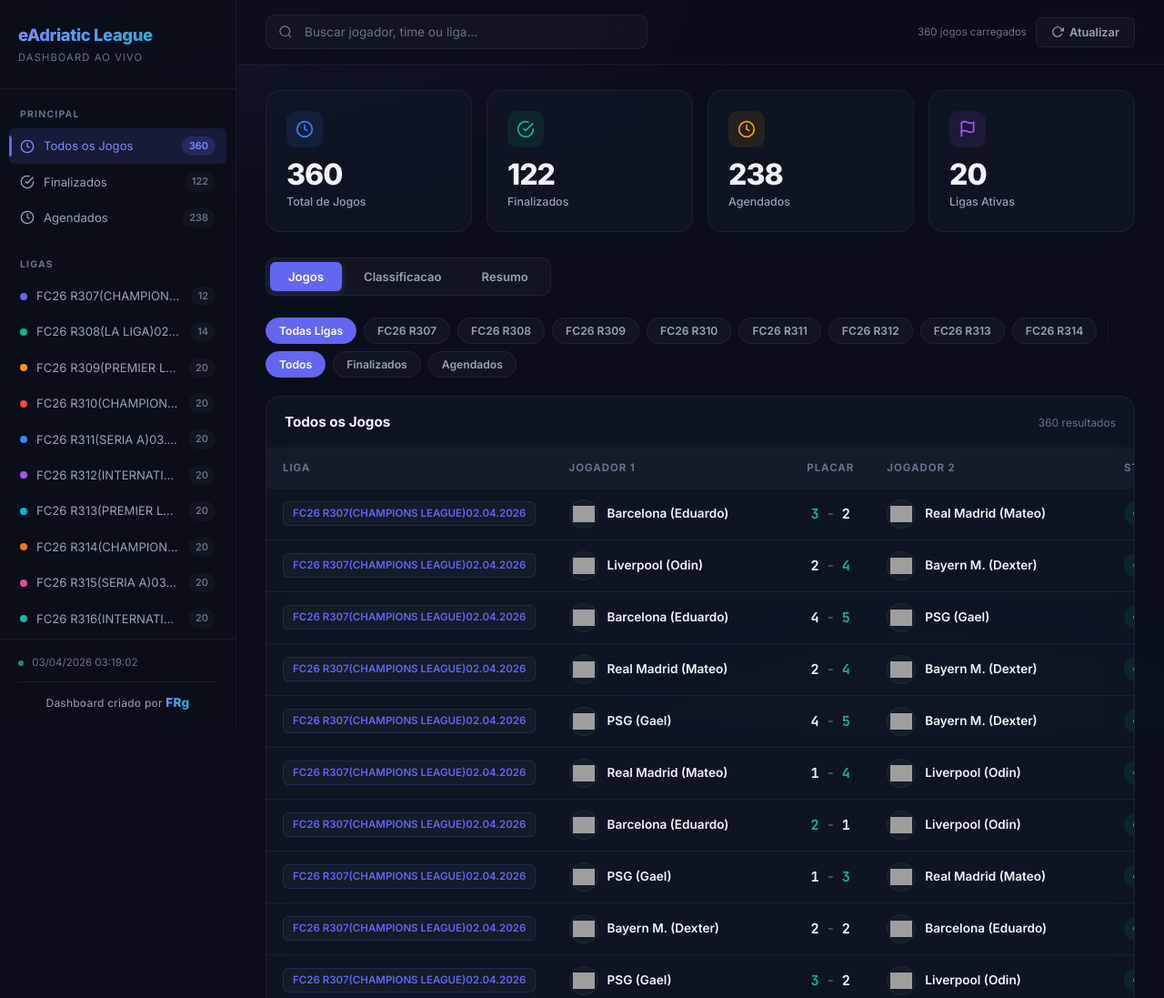
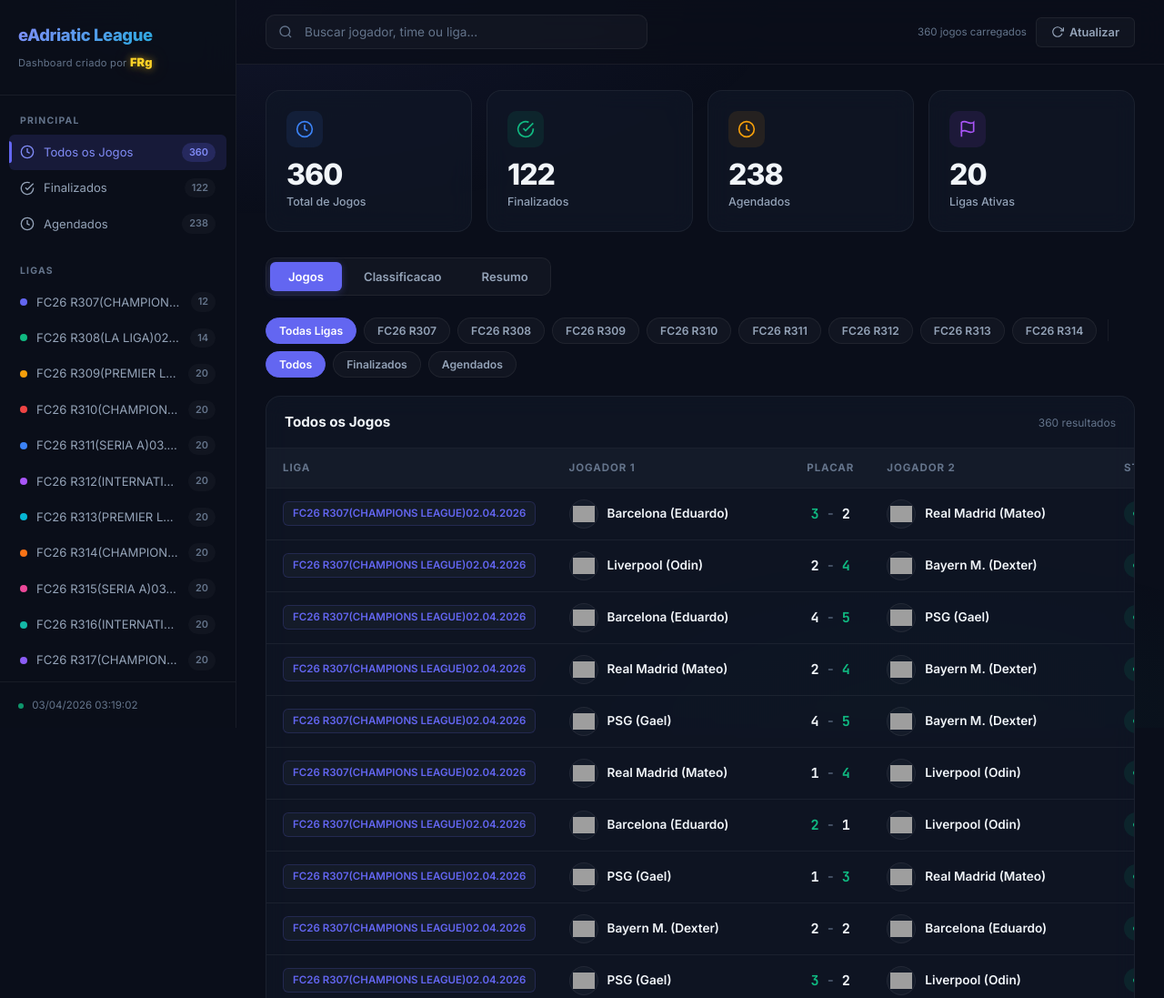
Before and after one commit to frangolindu-byte/eadriaticleague2, a plain HTML site: page docs/index.html in a window 1280 px wide. Shown: the top 1097 px of the page at 91% size. Drawn offline with nearby package versions, Linux system fonts and the light colour scheme; grey boxes are pictures that could not be loaded; animation ran at ten frames a second.

Commit message:
feat: FRg credit in gold glowing text below brand name

```diff
--- a/docs/index.html
+++ b/docs/index.html
@@ -101,12 +101,30 @@
             letter-spacing: -0.02em;
         }
 
-        .sidebar-brand .subtitle {
+        .sidebar-brand .brand-credit {
             font-size: 0.7rem;
             color: var(--text-muted);
-            margin-top: 2px;
-            text-transform: uppercase;
-            letter-spacing: 0.1em;
+            margin-top: 6px;
+            letter-spacing: 0.02em;
+        }
+
+        .sidebar-brand .brand-credit .frg {
+            color: #fbbf24;
+            font-weight: 900;
+            font-size: 0.8rem;
+            text-shadow: 0 0 8px rgba(251, 191, 36, 0.6), 0 0 20px rgba(251, 191, 36, 0.3);
+            animation: goldGlow 2s ease-in-out infinite alternate;
+        }
+
+        @keyframes goldGlow {
+            0% {
+                text-shadow: 0 0 6px rgba(251, 191, 36, 0.4), 0 0 16px rgba(251, 191, 36, 0.2);
+                filter: brightness(1);
+            }
+            100% {
+                text-shadow: 0 0 12px rgba(251, 191, 36, 0.8), 0 0 30px rgba(251, 191, 36, 0.4), 0 0 50px rgba(251, 191, 36, 0.2);
+                filter: brightness(1.2);
+            }
         }
 
         .sidebar-nav {
@@ -195,25 +213,6 @@
             background: var(--green);
             margin-right: 6px;
             animation: pulse 2s infinite;
-        }
-
-        .sidebar-footer .credit {
-            margin-top: 12px;
-            padding-top: 12px;
-            border-top: 1px solid var(--border);
-            font-size: 0.75rem;
-            color: var(--text-secondary);
-            text-align: center;
-            letter-spacing: 0.02em;
-        }
-
-        .sidebar-footer .credit strong {
-            color: var(--accent-light);
-            font-weight: 800;
-            font-size: 0.85rem;
-            background: linear-gradient(135deg, var(--accent-light), var(--cyan));
-            -webkit-background-clip: text;
-            -webkit-text-fill-color: transparent;
         }
 
         @keyframes pulse {
@@ -1136,7 +1135,7 @@
     <aside class="sidebar" id="sidebar">
         <div class="sidebar-brand">
             <h1>eAdriatic League</h1>
-            <div class="subtitle">Dashboard ao vivo</div>
+            <div class="brand-credit">Dashboard criado por <span class="frg">FRg</span></div>
         </div>
         <nav class="sidebar-nav">
             <div class="nav-section">
@@ -1165,9 +1164,6 @@
         <div class="sidebar-footer">
             <span class="live-dot"></span>
             <span id="last-update">Atualizando...</span>
-            <div class="credit">
-                Dashboard criado por <strong>FRg</strong>
-            </div>
         </div>
     </aside>
     <div class="sidebar-overlay" id="sidebar-overlay"></div>
```
